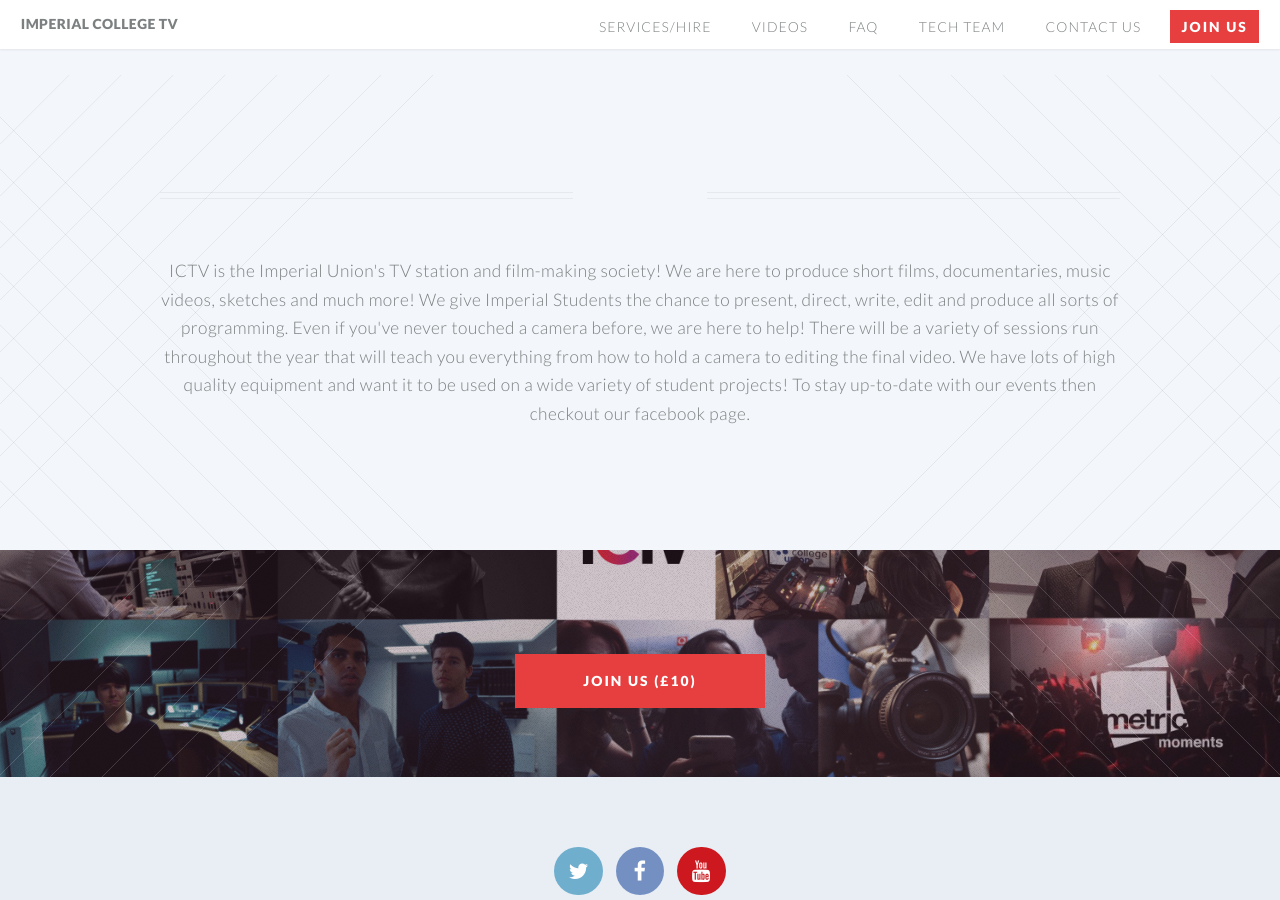
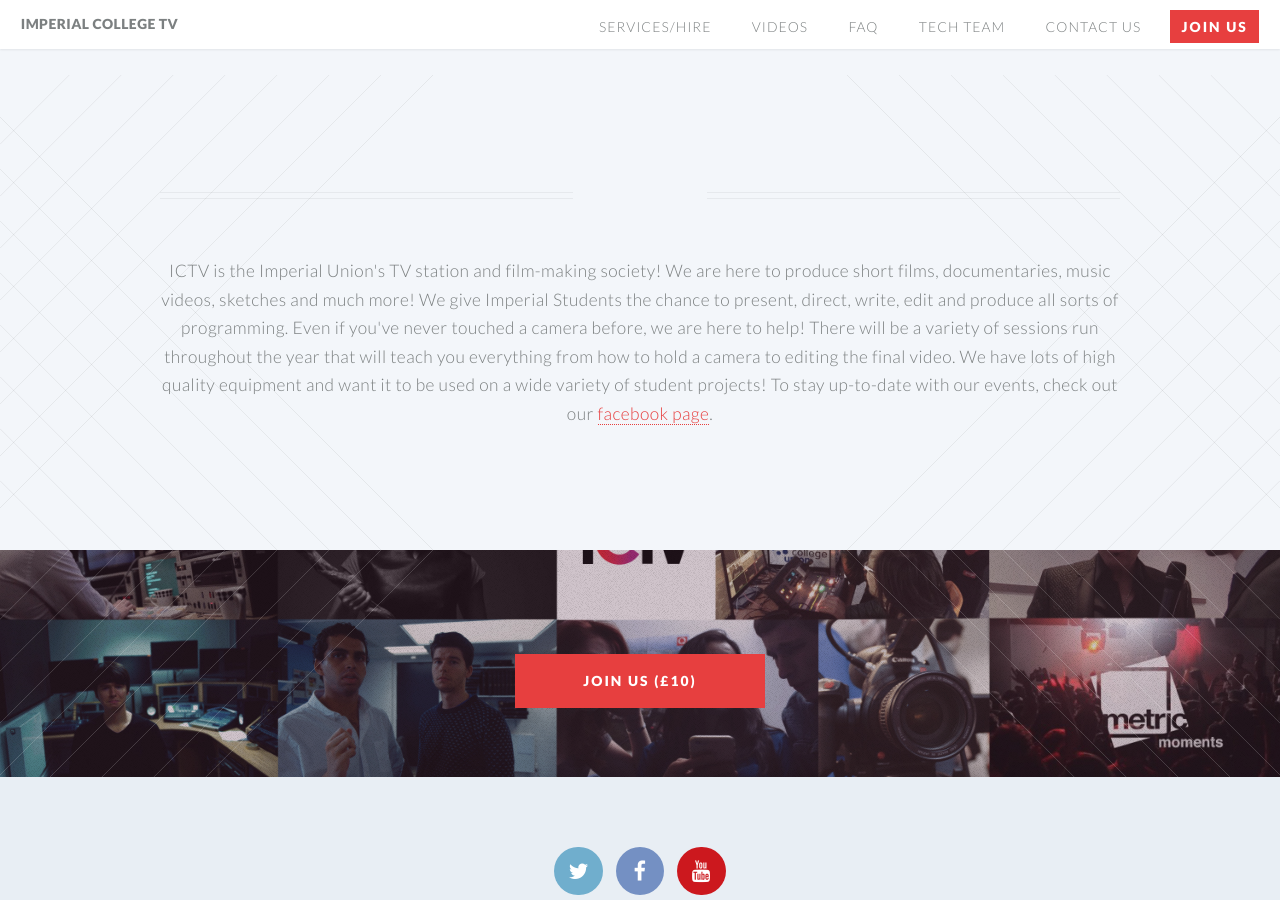
Before and after one commit to fk128/ictv-website, a Jekyll site: the page built from index.html, in a window 1280 px wide and 900 px high, scrolled down 1310 px. Built offline with Jekyll 4.4.1, drawn with Linux system fonts in a browser that asks for light colours.

Commit message:
minor tweaks

```diff
--- a/_includes/banner.html
+++ b/_includes/banner.html
@@ -7,7 +7,7 @@
         automatically wrap lines, so be sure to use line breaks where
         appropriate (<br />).
     -->
-    <div class="inner">
+    <div class="inner" style="text-shadow: 0px 0px 8px #000000;">
 
         <header>
             <h2>{{ site.title }}</h2>
@@ -17,7 +17,7 @@
        </p>
         <footer>
             <ul class="buttons vertical">
-                <li><a href="#main" class="button fit scrolly">Tell Me More</a></li>
+                <li><a href="#main" class="button scrolly" style="color: inherit;">Tell Me More</a></li>
             </ul>
         </footer>
 
--- a/index.html
+++ b/index.html
@@ -31,14 +31,14 @@
     </script>
     <footer class="major">
         <ul class="buttons">
-            <li><a href="/videos" class="button">See More</a></li>
+            <li><a href="/videos/" class="button">See More</a></li>
         </ul>
     </footer>
 </section>
 <!-- Main -->
 <article id="main">
     <header class="special container">
-        ICTV is the Imperial Union's TV station and film-making society! We are here to produce short films, documentaries, music videos, sketches and much more! We give Imperial Students the chance to present, direct, write, edit and produce all sorts of programming. Even if you've never touched a camera before, we are here to help! There will be a variety of sessions run throughout the year that will teach you everything from how to hold a camera to editing the final video. We have lots of high quality equipment and want it to be used on a wide variety of student projects! To stay up-to-date with our events then checkout our facebook page.
+        ICTV is the Imperial Union's TV station and film-making society! We are here to produce short films, documentaries, music videos, sketches and much more! We give Imperial Students the chance to present, direct, write, edit and produce all sorts of programming. Even if you've never touched a camera before, we are here to help! There will be a variety of sessions run throughout the year that will teach you everything from how to hold a camera to editing the final video. We have lots of high quality equipment and want it to be used on a wide variety of student projects! To stay up-to-date with our events, check out our <a href="https://www.facebook.com/ImperialCollegeTV/">facebook page</a>.
     </header>
 </article>
 <!-- CTA -->
```
